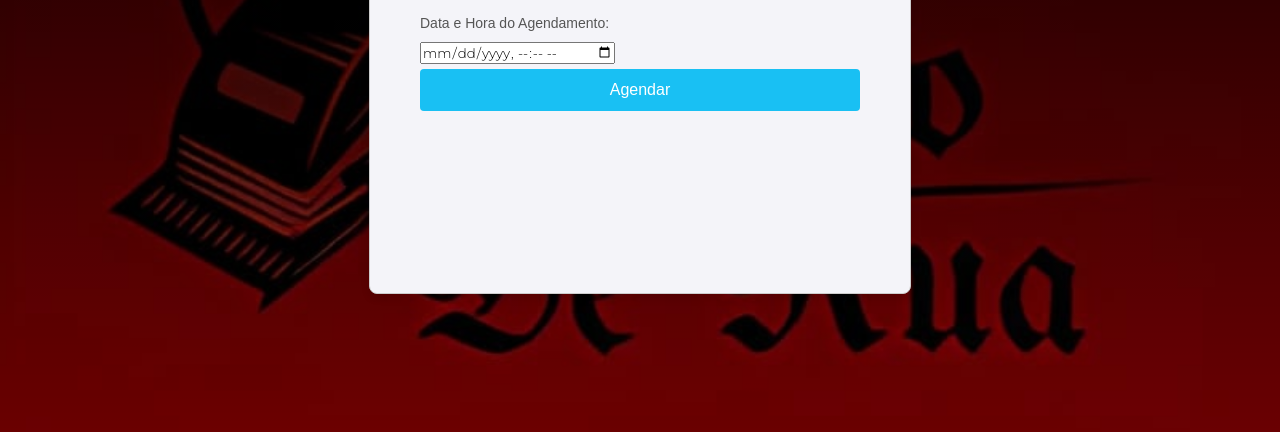
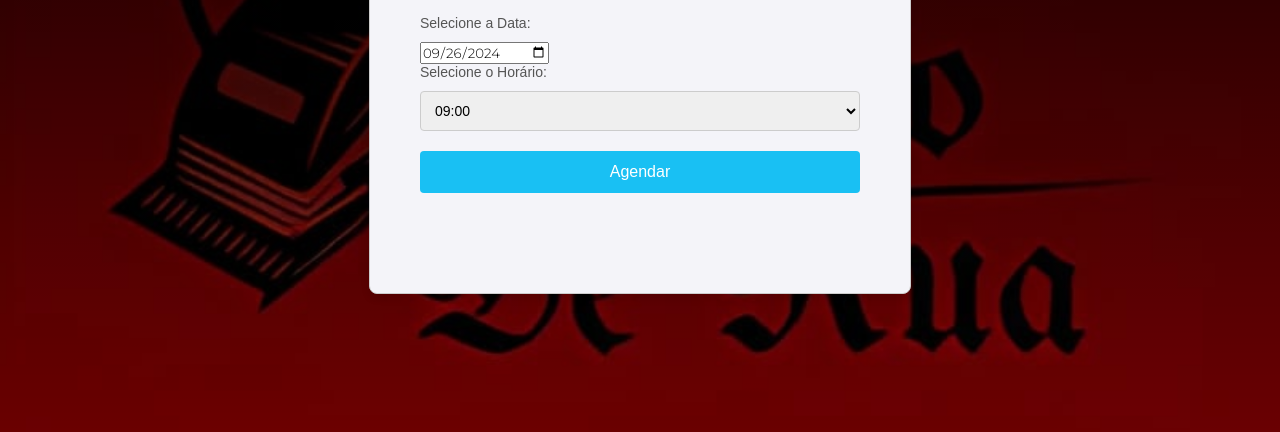
Before and after one commit to santoswentz/barbeariaderua, a Flask app: page /agendamentocliente in a window 1280 px wide. Shown: the part 368-800 px from the top of the page. Run offline with Flask 3, Linux system fonts and the light colour scheme; the visitor is signed in with stand-in values (Sample User, id 1); data that the repository does not hold is empty.

Commit message:
26.09
Cancelamento não está 100%, falta não deixar marcar em horarios já cheio

```diff
--- a/app.py
+++ b/app.py
@@ -197,6 +197,47 @@ def formatar_data_hora(data_hora):
 
 
 
+
+
+
+
+def gerar_horarios_disponiveis(data, horarios_ocupados, dia_da_semana):
+    horarios_disponiveis = []
+
+    # Definir o intervalo de horário com base no dia da semana
+    if dia_da_semana == 6:  # Sábado
+        inicio_horario = 13  # 13:00
+        fim_horario = 18  # 18:00
+    elif dia_da_semana == 0:  # Domingo
+        return []  # Domingo fechado, sem horários disponíveis
+    else:  # Segunda a sexta
+        inicio_horario = 9  # 09:00
+        fim_horario = 20  # 20:00
+
+    # Gerar todos os horários possíveis em intervalos de 30 minutos
+    horario_atual = datetime.combine(data, datetime.min.time()) + timedelta(hours=inicio_horario)
+    fim_horario_dt = datetime.combine(data, datetime.min.time()) + timedelta(hours=fim_horario)
+
+    while horario_atual < fim_horario_dt:
+        # Formatar o horário no mesmo formato da lista `horarios_ocupados`
+        horario_formatado = horario_atual.strftime('%Y-%m-%d %H:%M')
+
+        # Verificar se o horário não está ocupado
+        if horario_formatado not in horarios_ocupados:
+            horarios_disponiveis.append(horario_atual.strftime('%H:%M'))  # Adicionar apenas a hora no formato 'HH:MM'
+
+        # Incrementar o horário em 30 minutos
+        horario_atual += timedelta(minutes=30)
+
+    return horarios_disponiveis
+
+
+
+
+
+
+
+
 # Cliente agendar
 @app.route('/agendamentocliente', methods=['GET', 'POST'])
 def agendamento_cliente():
@@ -207,57 +248,44 @@ def agendamento_cliente():
     user_id = session['user_id']
     conn = get_db_connection()
 
+    # Obter a data atual ou a data selecionada pelo cliente
+    data_selecionada = request.args.get('data', datetime.now().date().isoformat())
+
+    # Verificar os horários já reservados para o dia selecionado
+    agendamentos_do_dia = conn.execute('''
+        SELECT strftime('%Y-%m-%d %H:%M', data_hora) as data_hora
+        FROM Agendamentos
+        WHERE strftime('%Y-%m-%d', data_hora) = ? AND status = 'agendado'
+    ''', (data_selecionada,)).fetchall()
+
+    horarios_ocupados = [agendamento['data_hora'] for agendamento in agendamentos_do_dia]
+
+    # Determinar o dia da semana
+    dia_da_semana = datetime.strptime(data_selecionada, '%Y-%m-%d').weekday()
+
+    # Gerar a lista de horários disponíveis
+    horarios_disponiveis = gerar_horarios_disponiveis(datetime.strptime(data_selecionada, '%Y-%m-%d'), horarios_ocupados, dia_da_semana)
+
     if request.method == 'POST':
         equipe_id = request.form['equipe_id']
         servicos_id = request.form['servicos_id']
-        data_hora = request.form['data_hora']
+        data_hora_str = request.form['data_hora']  # Obtém o valor do campo datetime-local
 
-        # Validação de horário
         try:
-            data_hora_dt = datetime.fromisoformat(data_hora)
+            # Agora o input está no formato correto: '%Y-%m-%dT%H:%M'
+            data_hora = datetime.strptime(data_hora_str, '%Y-%m-%dT%H:%M')
 
-            # Impedir agendamentos no passado
-            if data_hora_dt < datetime.now():
-                raise ValueError("Você não pode agendar para uma data/hora no passado.")
-
-            # Verificar se o horário está arredondado para 30 minutos
-            if data_hora_dt.minute not in [0, 30]:
-                raise ValueError("O horário de agendamento deve ser arredondado para os intervalos de 30 minutos (Ex: 13:00, 13:30).")
-
-            # Limitar agendamentos simultâneos
-            agendamentos_ativos = conn.execute('''
-                SELECT COUNT(*) FROM Agendamentos
-                WHERE user_id = ? AND status = 'agendado'
-            ''', (user_id,)).fetchone()[0]
-
-            if agendamentos_ativos >= 3:
-                raise ValueError("Você já tem 3 agendamentos em aberto. Aguarde até que um seja concluído ou cancelado antes de fazer um novo agendamento.")
-
-            dia_da_semana = data_hora_dt.weekday()
-            hora = data_hora_dt.hour
-
-            # Restrições de horário
-            if dia_da_semana == 6:  # Sábado
-                if hora < 13 or hora >= 18:
-                    raise ValueError("O horário de agendamento para sábado deve estar entre 13:00 e 18:00.")
-            elif dia_da_semana == 0:  # Domingo
-                raise ValueError("Não é possível agendar no domingo.")
-            else:  # Segunda a sexta
-                if hora < 9 or hora >= 20:
-                    raise ValueError("O horário de agendamento durante a semana deve estar entre 09:00 e 20:00.")
-
-            status = 'agendado'  # Status inicial do agendamento
-
-            # Inserir novo agendamento
+            # Inserir o agendamento no banco de dados
             conn.execute('''
                 INSERT INTO Agendamentos (user_id, equipe_id, servicos_id, data_hora, status)
                 VALUES (?, ?, ?, ?, ?)
-            ''', (user_id, equipe_id, servicos_id, data_hora, status))
-
+            ''', (user_id, equipe_id, servicos_id, data_hora, 'agendado'))
             conn.commit()
             flash('Agendamento realizado com sucesso!')
+            return redirect(url_for('meus_agendamentos'))
+
         except ValueError as e:
-            flash(f'Erro: {e}')
+            flash(f'Erro no formato da data/hora: {e}')
         except sqlite3.Error as e:
             flash(f'Erro ao tentar realizar o agendamento: {e}')
 
@@ -265,7 +293,7 @@ def agendamento_cliente():
     servicos = conn.execute('SELECT servicos_id, nome FROM Servicos').fetchall()
     conn.close()
 
-    return render_template('agendamentocliente.html', equipe=equipe, servicos=servicos)
+    return render_template('agendamentocliente.html', equipe=equipe, servicos=servicos, horarios_disponiveis=horarios_disponiveis, data_selecionada=data_selecionada)
 
 
 
@@ -275,6 +303,15 @@ def agendamento_cliente():
 
 
 
+
+
+
+
+
+
+
+
+# Página para visualizar agendamentos do usuário logado
 # Página para visualizar agendamentos do usuário logado
 @app.route('/meus_agendamentos')
 def meus_agendamentos():
@@ -295,20 +332,29 @@ def meus_agendamentos():
     ''', (user_id,)).fetchall()
 
     # Formatar as datas de forma mais amigável
-    agendamentos = [{'agendamento_id': agendamento['agendamento_id'],
-                     'data_hora': formatar_data_hora(datetime.strptime(agendamento['data_hora'], '%Y-%m-%dT%H:%M')),
-                     'servico_nome': agendamento['servico_nome'],
-                     'equipe_nome': agendamento['equipe_nome'],
-                     'status': agendamento['status']} for agendamento in agendamentos]
+    agendamentos_formatados = []
+    for agendamento in agendamentos:
+        try:
+            data_hora_formatada = formatar_data_hora(datetime.strptime(agendamento['data_hora'], '%Y-%m-%dT%H:%M'))
+        except ValueError:
+            data_hora_formatada = agendamento['data_hora']  # Manter formato original em caso de erro
+
+        agendamentos_formatados.append({
+            'agendamento_id': agendamento['agendamento_id'],
+            'data_hora': data_hora_formatada,
+            'servico_nome': agendamento['servico_nome'],
+            'equipe_nome': agendamento['equipe_nome'],
+            'status': agendamento['status']
+        })
 
     conn.close()
-    return render_template('meus_agendamentos.html', agendamentos=agendamentos)
+    return render_template('meus_agendamentos.html', agendamentos=agendamentos_formatados)
 
 
 
 
 
-# Página para cancelar um agendamento
+# Cancelar agendamento
 @app.route('/cancelar_agendamento/<int:agendamento_id>', methods=['POST'])
 def cancelar_agendamento(agendamento_id):
     if 'user_id' not in session:
@@ -339,6 +385,9 @@ def cancelar_agendamento(agendamento_id):
 
     flash('Agendamento cancelado com sucesso.')
     return redirect(url_for('meus_agendamentos'))
+
+def formatar_data_hora(data_hora):
+    return data_hora.strftime('%d/%m/%Y %H:%M')
 
 
 
--- a/static/css/style.css
+++ b/static/css/style.css
@@ -602,7 +602,9 @@ footer {
     flex-direction: column;   /* Coloca os elementos em coluna (um embaixo do outro) */
     text-align: center;
 }
-
+.meusagendamentos p {
+    color: #ffffff;
+}
 .meusagendamentos h1 {
     color: #333;
     font-size: 28px;
--- a/templates/agendamentocliente.html
+++ b/templates/agendamentocliente.html
@@ -5,59 +5,15 @@
     <meta http-equiv="X-UA-Compatible" content="IE=edge">
     <meta name="viewport" content="width=device-width, initial-scale=1.0">
     <link rel="stylesheet" type="text/css" href="{{ url_for('static', filename='css/style.css') }}">
-    <title>Document</title>
+    <title>Agendamento de Serviço</title>
 
     <script>
-        function validarHorario() {
-            const dataHora = document.getElementById('data_hora');
-            const dataSelecionada = new Date(dataHora.value);
-            const minutos = dataSelecionada.getMinutes();
-
-            // Verifica se os minutos são múltiplos de 30 (0 ou 30)
-            if (minutos !== 0 && minutos !== 30) {
-                dataHora.setCustomValidity('O horário deve ser arredondado para os intervalos de 30 minutos (Ex: 13:00, 13:30).');
-            } else {
-                dataHora.setCustomValidity('');
+        function mudarData() {
+            const dataInput = document.getElementById('data');
+            const dataSelecionada = dataInput.value;
+            window.location.href = `/agendamentocliente?data=${dataSelecionada}`;
         }
-        }
-
-        function preencherHorarios() {
-            const dataHora = document.getElementById('data_hora');
-            const dataSelecionada = new Date(dataHora.value);
-            const diaDaSemana = dataSelecionada.getDay();
-            const horaAtual = dataSelecionada.getHours();
-            const minutos = dataSelecionada.getMinutes();
-
-            if (diaDaSemana === 0) { // Domingo
-                dataHora.setCustomValidity('Não é possível agendar no domingo.');
-            } else {
-                dataHora.setCustomValidity('');
-            }
-
-            // Limitar horários de acordo com o dia da semana
-            if (diaDaSemana === 6) { // Sábado
-                if (horaAtual < 13 || horaAtual > 17 || (horaAtual === 17 && minutos > 0)) {
-                    dataHora.setCustomValidity('Horário de agendamento para sábado é das 13:00 às 18:00.');
-                } else {
-                    dataHora.setCustomValidity('');
-                }
-            } else { // Segunda a sexta
-                if (horaAtual < 9 || horaAtual > 20 || (horaAtual === 20 && minutos > 0)) {
-                    dataHora.setCustomValidity('Horário de agendamento durante a semana é das 09:00 às 20:00.');
-                } else {
-                    dataHora.setCustomValidity('');
-                }
-            }
-        }
-
-        document.addEventListener('DOMContentLoaded', () => {
-            document.getElementById('data_hora').addEventListener('input', () => {
-                preencherHorarios();
-                validarHorario(); // Verifica se o horário é redondo
-            });
-        });
     </script>
-
 </head>
 <body>
     <!-------navbar e escrita--------->
@@ -90,8 +46,17 @@
                 </select>
                 <br>
 
-            <label for="data_hora">Data e Hora do Agendamento:</label>
-            <input type="datetime-local" id="data_hora" name="data_hora" required>
+                <label for="data">Selecione a Data:</label>
+                <input type="date" id="data" name="data" value="{{ data_selecionada }}" onchange="mudarData()" required>
+                <br>
+
+                <label for="horario">Selecione o Horário:</label>
+                <select id="horario" name="data_hora" required>
+                    {% for horario in horarios_disponiveis %}
+                    <option value="{{ data_selecionada }}T{{ horario }}">{{ horario }}</option>
+                    {% endfor %}
+                </select>
+
                 <br>
 
                 <button type="submit">Agendar</button>
```
Also changed, not shown: templates/meus_agendamentos.html (+11 -9 lines). Lines whose indentation alone changed are shown as unchanged.
